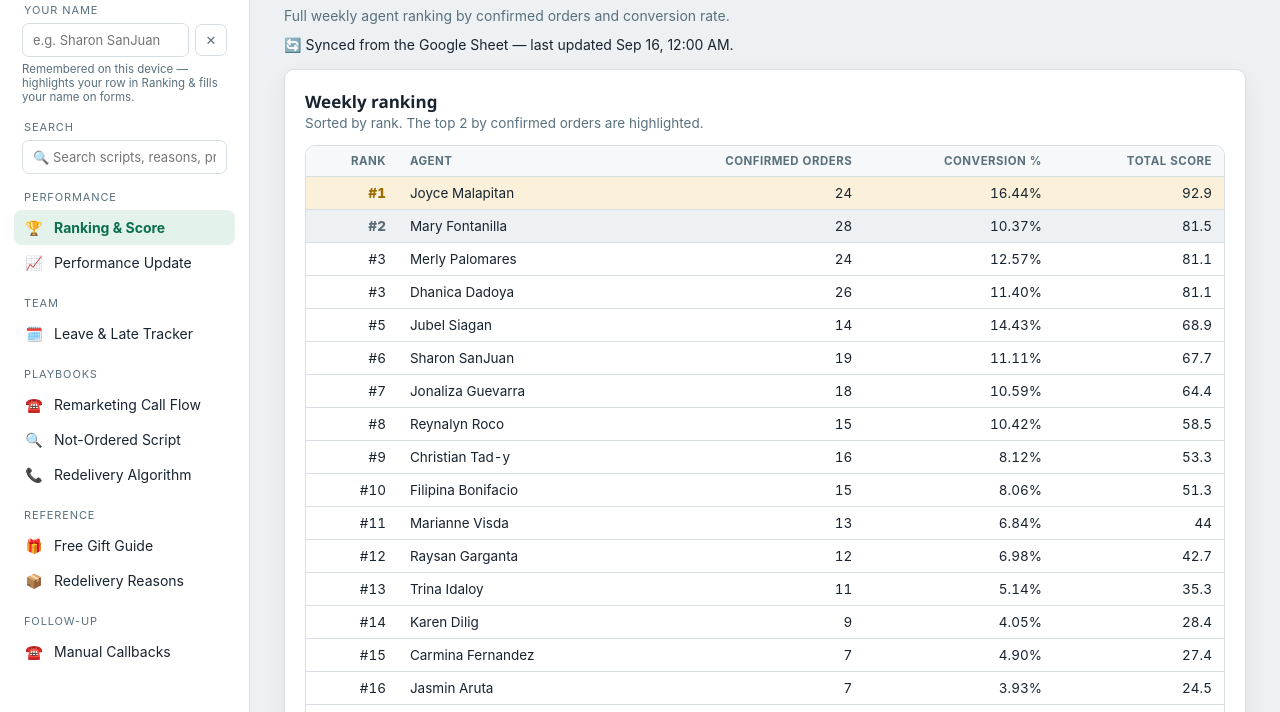
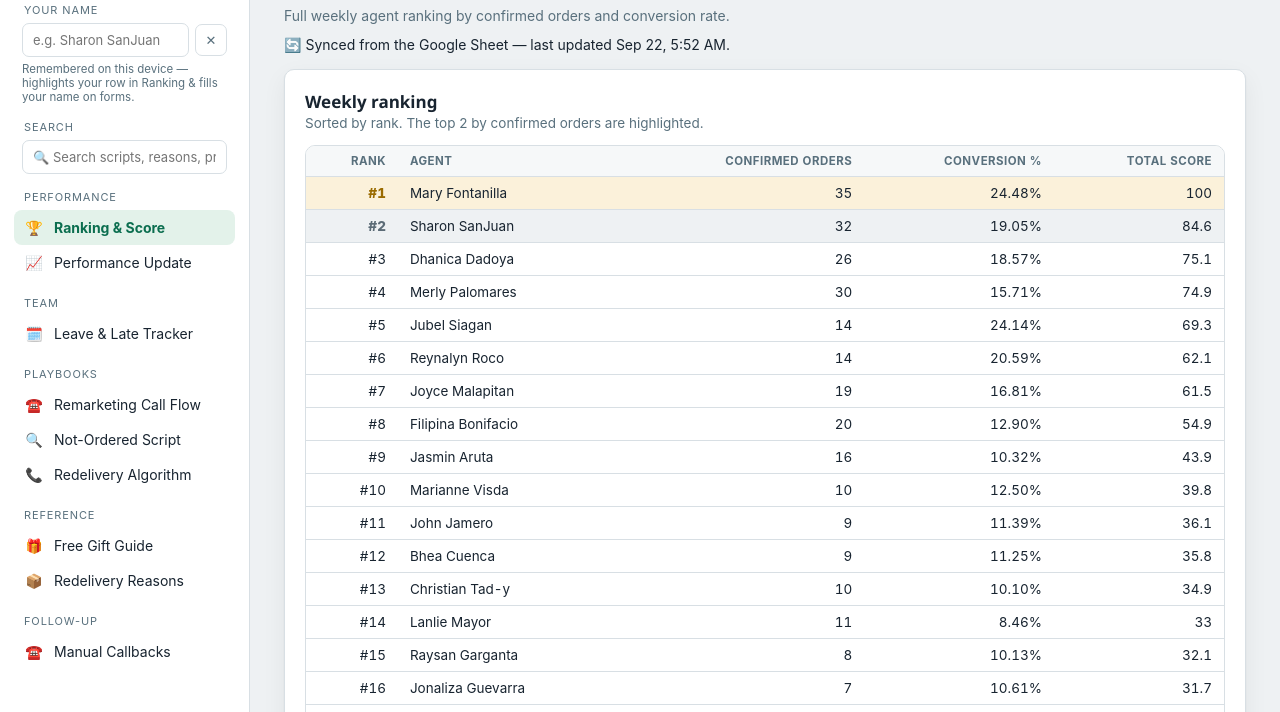
Before and after one commit to angelovillar0707-droid/confirmation-desk, a plain HTML site: page index.html in a window 1280 px wide. Shown: the part 88-800 px from the top of the page. Drawn offline with Linux system fonts and the light colour scheme.

Commit message:
Auto-refresh from Google Sheet

```diff
--- a/index.html
+++ b/index.html
@@ -201,7 +201,7 @@ var DAYOFF_STATE = {"dayOffRequests":[]};
 /*AUTO-DAYOFF-END*/
 var LEAVE_STATE = {"leaveRequests":[{"name":"Angelo","start":"Oct 1","end":"Oct 10","reason":"Birthday ng langgam ko","added":false},{"name":"Lanlie","start":"Oct 1","end":"Oct 3","reason":"Father's bday and school program","added":false},{"name":"Joyce","start":"","end":"","reason":"Uuwi po ng province for personal matters","added":false},{"name":"Carmina","start":"","end":"","reason":"Family reunion sa province","added":false},{"name":"Jasmin","start":"Oct 5","end":"Oct 7","reason":"Family gathering","added":false}]};
 /*AUTO-UPDATED-START*/
-var LAST_UPDATED_ISO = "2026-09-16T00:00:00.000Z";
+var LAST_UPDATED_ISO = "2026-09-22T05:52:53.762Z";
 /*AUTO-UPDATED-END*/
 
 var LATE_LOG = [
@@ -217,52 +217,52 @@ var LATE_LOG = [
 
 /*AUTO-RANKING-START*/
 var RANKING = [
-  {agent:"Joyce Malapitan",score:24,conv:"16.44%",total:92.9,rank:1},
-  {agent:"Mary Fontanilla",score:28,conv:"10.37%",total:81.5,rank:2},
-  {agent:"Merly Palomares",score:24,conv:"12.57%",total:81.1,rank:3},
-  {agent:"Dhanica Dadoya",score:26,conv:"11.40%",total:81.1,rank:3},
-  {agent:"Jubel Siagan",score:14,conv:"14.43%",total:68.9,rank:5},
-  {agent:"Sharon SanJuan",score:19,conv:"11.11%",total:67.7,rank:6},
-  {agent:"Jonaliza Guevarra",score:18,conv:"10.59%",total:64.4,rank:7},
-  {agent:"Reynalyn Roco",score:15,conv:"10.42%",total:58.5,rank:8},
-  {agent:"Christian Tad-y",score:16,conv:"8.12%",total:53.3,rank:9},
-  {agent:"Filipina Bonifacio",score:15,conv:"8.06%",total:51.3,rank:10},
-  {agent:"Marianne Visda",score:13,conv:"6.84%",total:44,rank:11},
-  {agent:"Raysan Garganta",score:12,conv:"6.98%",total:42.7,rank:12},
-  {agent:"Trina Idaloy",score:11,conv:"5.14%",total:35.3,rank:13},
-  {agent:"Karen Dilig",score:9,conv:"4.05%",total:28.4,rank:14},
-  {agent:"Carmina Fernandez",score:7,conv:"4.90%",total:27.4,rank:15},
-  {agent:"Jasmin Aruta",score:7,conv:"3.93%",total:24.5,rank:16},
-  {agent:"John Jamero",score:5,conv:"3.79%",total:20.5,rank:17},
-  {agent:"Bhea Cuenca",score:4,conv:"2.80%",total:15.7,rank:18},
-  {agent:"Lanlie Mayor",score:4,conv:"2.70%",total:15.4,rank:19}
+  {agent:"Filipina Bonifacio",score:20,conv:"12.90%",total:54.9,rank:8},
+  {agent:"Merly Palomares",score:30,conv:"15.71%",total:74.9,rank:4},
+  {agent:"Mary Fontanilla",score:35,conv:"24.48%",total:100,rank:1},
+  {agent:"Dhanica Dadoya",score:26,conv:"18.57%",total:75.1,rank:3},
+  {agent:"Jubel Siagan",score:14,conv:"24.14%",total:69.3,rank:5},
+  {agent:"Sharon SanJuan",score:32,conv:"19.05%",total:84.6,rank:2},
+  {agent:"Joyce Malapitan",score:19,conv:"16.81%",total:61.5,rank:7},
+  {agent:"Marianne Visda",score:10,conv:"12.50%",total:39.8,rank:10},
+  {agent:"Lanlie Mayor",score:11,conv:"8.46%",total:33,rank:14},
+  {agent:"Christian Tad-y",score:10,conv:"10.10%",total:34.9,rank:13},
+  {agent:"Reynalyn Roco",score:14,conv:"20.59%",total:62.1,rank:6},
+  {agent:"Carmina Fernandez",score:8,conv:"7.55%",total:26.8,rank:18},
+  {agent:"John Jamero",score:9,conv:"11.39%",total:36.1,rank:11},
+  {agent:"Raysan Garganta",score:8,conv:"10.13%",total:32.1,rank:15},
+  {agent:"Jasmin Aruta",score:16,conv:"10.32%",total:43.9,rank:9},
+  {agent:"Trina Idaloy",score:7,conv:"7.45%",total:25.2,rank:19},
+  {agent:"Bhea Cuenca",score:9,conv:"11.25%",total:35.8,rank:12},
+  {agent:"Jonaliza Guevarra",score:7,conv:"10.61%",total:31.7,rank:16},
+  {agent:"Karen Dilig",score:9,conv:"7.56%",total:28.3,rank:17}
 ].sort(function(a,b){return a.rank-b.rank;});
 /*AUTO-RANKING-END*/
 
 /*AUTO-PERF-START*/
 var PERF = {
   rows:[
-    {a:"Mary Fontanilla",cur:71,prev:58,diff:"+13",pct:"22%",avg:"\u20B12,533.96",calls:447,conv:"16%"},
-    {a:"Merly Palomares",cur:48,prev:39,diff:"+9",pct:"23%",avg:"\u20B12,926.33",calls:330,conv:"15%"},
-    {a:"Sharon SanJuan",cur:44,prev:26,diff:"+18",pct:"69%",avg:"\u20B12,942.02",calls:323,conv:"14%"},
-    {a:"Dhanica Dadoya",cur:50,prev:35,diff:"+15",pct:"43%",avg:"\u20B12,376.84",calls:385,conv:"13%"},
-    {a:"Jonaliza Guevarra",cur:29,prev:0,diff:"+29",pct:"2900%",avg:"\u20B12,682.76",calls:244,conv:"12%"},
-    {a:"Reynalyn Roco",cur:26,prev:19,diff:"+7",pct:"37%",avg:"\u20B12,877.54",calls:136,conv:"19%"},
-    {a:"Christian Tad-y",cur:26,prev:21,diff:"+5",pct:"24%",avg:"\u20B12,582.23",calls:328,conv:"8%"},
-    {a:"Jubel Siagan",cur:39,prev:24,diff:"+15",pct:"63%",avg:"\u20B12,975.62",calls:184,conv:"21%"},
-    {a:"Joyce Malapitan",cur:39,prev:31,diff:"+8",pct:"26%",avg:"\u20B12,413.15",calls:204,conv:"19%"},
-    {a:"Jasmin Aruta",cur:26,prev:14,diff:"+12",pct:"86%",avg:"\u20B12,578.27",calls:263,conv:"10%"},
-    {a:"Karen Dilig",cur:31,prev:0,diff:"+31",pct:"3100%",avg:"\u20B12,837.29",calls:330,conv:"9%"},
-    {a:"Marianne Visda",cur:31,prev:29,diff:"+2",pct:"7%",avg:"\u20B12,528.39",calls:294,conv:"11%"},
-    {a:"Filipina Bonifacio",cur:30,prev:35,diff:"-5",pct:"-14%",avg:"\u20B12,758.97",calls:316,conv:"9%"},
-    {a:"Trina Idaloy",cur:16,prev:11,diff:"+5",pct:"45%",avg:"\u20B12,513.56",calls:240,conv:"7%"},
-    {a:"Raysan Garganta",cur:25,prev:11,diff:"+14",pct:"127%",avg:"\u20B12,638.64",calls:273,conv:"9%"},
-    {a:"Bhea Cuenca",cur:10,prev:0,diff:"+10",pct:"1000%",avg:"\u20B12,500.00",calls:140,conv:"7%"},
-    {a:"John Jamero",cur:8,prev:10,diff:"-2",pct:"-20%",avg:"\u20B12,586.50",calls:143,conv:"6%"},
-    {a:"Carmina Fernandez",cur:12,prev:16,diff:"-4",pct:"-25%",avg:"\u20B12,675.50",calls:234,conv:"5%"},
-    {a:"Lanlie Mayor",cur:12,prev:25,diff:"-13",pct:"-52%",avg:"\u20B12,514.75",calls:248,conv:"5%"}
+    {a:"Jubel Siagan",cur:44,prev:31,diff:"+13",pct:"42%",avg:"\u20b13,114.43",calls:"191",conv:"23%"},
+    {a:"Filipina Bonifacio",cur:40,prev:55,diff:"-15",pct:"-27%",avg:"\u20b12,802.93",calls:"364",conv:"11%"},
+    {a:"Sharon SanJuan",cur:65,prev:40,diff:"+25",pct:"63%",avg:"\u20b12,773.11",calls:"414",conv:"16%"},
+    {a:"Christian Tad-y",cur:30,prev:24,diff:"+6",pct:"25%",avg:"\u20b12,696.93",calls:"361",conv:"8%"},
+    {a:"Merly Palomares",cur:69,prev:66,diff:"+3",pct:"5%",avg:"\u20b13,022.67",calls:"449",conv:"15%"},
+    {a:"Marianne Visda",cur:38,prev:35,diff:"+3",pct:"9%",avg:"\u20b12,766.71",calls:"311",conv:"12%"},
+    {a:"Joyce Malapitan",cur:59,prev:35,diff:"+24",pct:"69%",avg:"\u20b12,495.47",calls:"287",conv:"21%"},
+    {a:"Lanlie Mayor",cur:22,prev:29,diff:"-7",pct:"-24%",avg:"\u20b12,372.86",calls:"349",conv:"6%"},
+    {a:"Carmina Fernandez",cur:20,prev:23,diff:"-3",pct:"-13%",avg:"\u20b12,720.85",calls:"317",conv:"6%"},
+    {a:"Raysan Garganta",cur:28,prev:18,diff:"+10",pct:"56%",avg:"\u20b12,711.43",calls:"299",conv:"9%"},
+    {a:"Trina Idaloy",cur:22,prev:19,diff:"+3",pct:"16%",avg:"\u20b12,668.09",calls:"268",conv:"8%"},
+    {a:"Mary Fontanilla",cur:89,prev:91,diff:"-2",pct:"-2%",avg:"\u20b12,631.16",calls:"488",conv:"18%"},
+    {a:"John Jamero",cur:16,prev:18,diff:"-2",pct:"-11%",avg:"\u20b12,899.94",calls:"203",conv:"8%"},
+    {a:"Reynalyn Roco",cur:40,prev:30,diff:"+10",pct:"33%",avg:"\u20b13,046.93",calls:"181",conv:"22%"},
+    {a:"Dhanica Dadoya",cur:79,prev:52,diff:"+27",pct:"52%",avg:"\u20b12,340.47",calls:"526",conv:"15%"},
+    {a:"Jasmin Aruta",cur:36,prev:28,diff:"+8",pct:"29%",avg:"\u20b12,737.61",calls:"327",conv:"11%"},
+    {a:"Karen Dilig",cur:36,prev:0,diff:"+36",pct:"3600%",avg:"\u20b12,948.44",calls:"429",conv:"8%"},
+    {a:"Jonaliza Guevarra",cur:38,prev:0,diff:"+38",pct:"3800%",avg:"\u20b13,041.11",calls:"306",conv:"12%"},
+    {a:"Bhea Cuenca",cur:16,prev:0,diff:"+16",pct:"1600%",avg:"\u20b12,752.25",calls:"209",conv:"8%"}
   ],
-  total:{cur:573,prev:404,diff:"+169",pct:"42%",avg:"\u20B12,781.64",calls:"5,062",conv:"11%"},
+  total:{cur:787,prev:594,diff:"+193",pct:"32%",avg:"\u20b12,749.84",calls:"6,279",conv:"13%"},
   pace:{above:11,below:5},
   august:{cur:849,prev:581,diff:"+268",pct:"46%",avgCur:"\u20B12,514.73",avgPrev:"\u20B12,830.88",callsCur:"8,964",callsPrev:"5,301",convCur:"9%",convPrev:"11%"}
 };
@@ -270,17 +270,37 @@ var PERF = {
 
 /*AUTO-GIFTS-START*/
 var GIFTS = [
-  ["Easy Go Max","Easy Go","Easy Go"],["Arti-flex","Easy Go","Easy Go"],["Optiheal","Easy Go","Easy Go"],
-  ["Footurel","Easy Go","Easy Go"],["Variflex","Easy Go","Easy Go"],["D-Up","Prostaman","Prostaman"],
-  ["Vitaman Plus","Prostaman","Prostaman"],["Prostaman","Easy Go","Easy Go"],["Neo Card Potency","Prostaman","Prostaman"],
-  ["TensoLumen","Easy Go","Variflex"],["Neocardia","Easy Go","Variflex"],["Glucofortis","Footurel Gel","Variflex"],
-  ["Ketonica","Variflex","Retinlift"],["Wellatox","Variflex","Retinlift"],["Rootera","Variflex","Retinlift"],
-  ["Retinlift","Footurel Gel","Variflex"],["Easy Go","Easy Go","Easy Go"]
+  ["Arti-flex","Easy Go","Easy Go"],
+  ["Optiheal","Easy Go","Easy Go"],
+  ["Footurel","Easy Go","Easy Go"],
+  ["Variflex","Easy Go","Easy Go"],
+  ["D-Up","Prostaman","Prostaman"],
+  ["Vitaman Plus","Prostaman","Prostaman"],
+  ["Prostaman","Easy Go","Easy Go"],
+  ["Neo Card Potency","Prostaman","Prostaman"],
+  ["TensoLumen","Easy Go","Variflex"],
+  ["Neocardia","Easy Go","Variflex"],
+  ["Glucofortis","Footurel Gel","Variflex"],
+  ["Ketonica","Variflex","Retinlift"],
+  ["Wellatox","Variflex","Retinlift"],
+  ["Rootera","Variflex","Retinlift"],
+  ["Retinlift","Footurel Gel","Variflex"],
+  ["Easy Go","Easy Go","Easy Go"]
 ];
 /*AUTO-GIFTS-END*/
 
 /*AUTO-PRICING-START*/
-var PRICING = [];
+var PRICING = [
+  ["Main Product","1","1990","1,035","299"],
+  ["Main Product","5","2,745","1,650",""],
+  ["Main Product","3","2,187","1,320",""],
+  ["Main Product","2","1,640","990",""],
+  ["Main Product","1","990","590",""],
+  ["Main Product","5","2,275","1,500",""],
+  ["Main Product","3","1,515","999",""],
+  ["Main Product","2","1,140","830",""],
+  ["Main Product","1","690","419",""]
+];
 /*AUTO-PRICING-END*/
 
 var REDELIVERY = {
```
